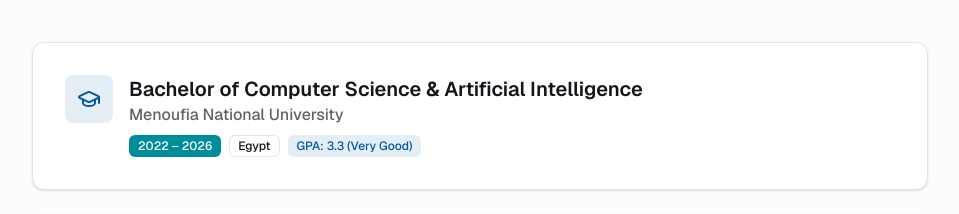
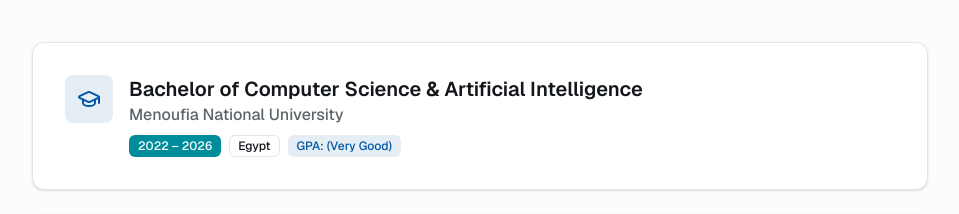
Before and after one commit to Hesham942/Portofolio, a Next.js app: page / in a window 1280 px wide. Shown: the part 3980-4194 px from the top of the page, without its empty margins (160-1119 px from the left). Built offline with nearby package versions, Linux system fonts and the light colour scheme.

Commit message:
Update education GPA information
Removed GPA value from education details.

```diff
--- a/components/education.tsx
+++ b/components/education.tsx
@@ -7,7 +7,7 @@ const education = {
   university: "Menoufia National University",
   location: "Egypt",
   period: "2022 – 2026",
-  gpa: "3.3 (Very Good)",
+  gpa: "(Very Good)",
 }
 
 const certifications = [
```
